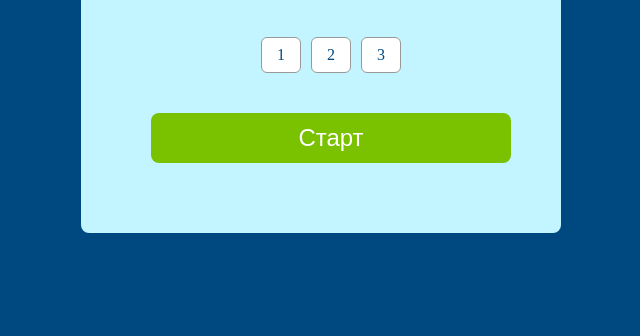
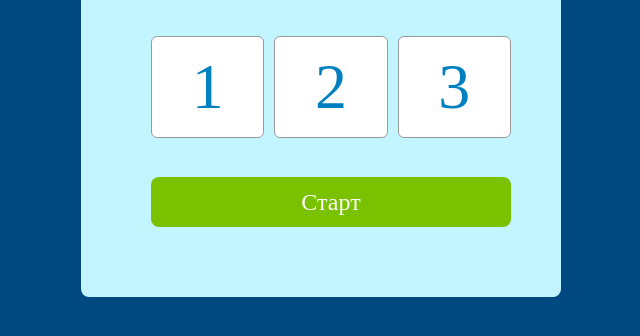
Before and after one commit to maoleshko/cards-game, a plain HTML site: page index.html in a window 1280 px wide. Shown: the part 200-536 px from the top of the page, without its empty margins (319-959 px from the left). Drawn offline with Linux system fonts and the light colour scheme; a web font is replaced by a local one.

Commit message:
homework1

```diff
--- a/style.css
+++ b/style.css
@@ -1,5 +1,14 @@
 * {
     margin: 0;
+}
+
+@font-face {
+    font-family: StratosSkyeng;
+    src: url(/fonts/statosskyeng-v1.001/Desktop\ fonts/stratosskyeng-regular.otf) format(opentype);
+    font-weight: 400;
+    font-style: normal;
+    font-stretch: normal;
+    font-variant: normal;
 }
 body{
     display: flex;
@@ -9,6 +18,7 @@ body{
 }
 
 .app{
+    font-family: StratosSkyeng;
     display: flex;
     box-sizing: border-box;
     gap: 40px;
@@ -33,18 +43,23 @@ body{
     display: flex;
     flex-direction: row;
     gap: 10px;
+    width: 100%;
+    justify-content: center;
+    align-items: center;
+    height: 100px;
 }
 
 .input {
-	display: inline-block;
-	margin-right: 10px;
+	display: flex;
+    height: 100px;
+    width: 100px;
+
 }
 .input[type=radio] {
 	display: none;
 }
 .buttons-label {
-
-	display: inline-block;
+    font-size: 64px;
 	cursor: pointer;
 	padding: 0px 15px;
 	line-height: 34px;
@@ -52,6 +67,13 @@ body{
 	border-radius: 6px;
 	user-select: none;
     background-color: #fff;
+    color: #0080C1;
+    height: 100px;
+    width: 100px;
+    text-align: center;
+    align-items: center;
+    display: flex;
+    justify-content: center;
 }
 
 /* Checked */
@@ -68,6 +90,7 @@ body{
 .input[type=radio]:disabled + label {
 	background: #efefef;
 	color: #666;
+
 }
 
 .button__start {
@@ -79,4 +102,5 @@ body{
     padding: 2px;
     color: #fff;
     font-size: 24px;
+    font-family: StratosSkyeng;
 }
```
